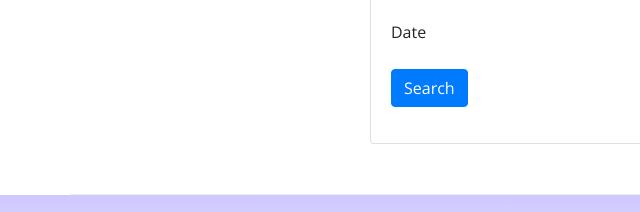
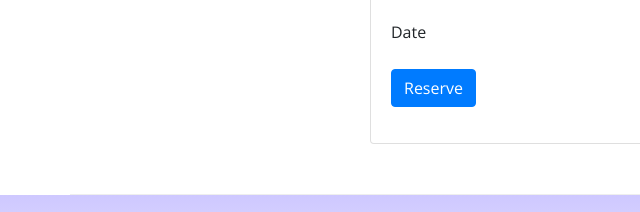
Before and after one commit to FreddieGray87/NuCamp-Project, a website: page index.html in a window 1280 px wide. Shown: the part 1223-1435 px from the top of the page, 0-640 px from the left. Drawn offline with nearby package versions, Linux system fonts and the light colour scheme.

Commit message:
changed search btn text

```diff
--- a/index.html
+++ b/index.html
@@ -126,7 +126,7 @@
                         <!-- Search Button -->
                         <div class="form-group row">
                             <div class="col">
-                                <button type="submit" class="btn btn-primary">Search</button>
+                                <button type="submit" class="btn btn-primary">Reserve</button>
                             </div>
                         </div>
                     </form>
```
